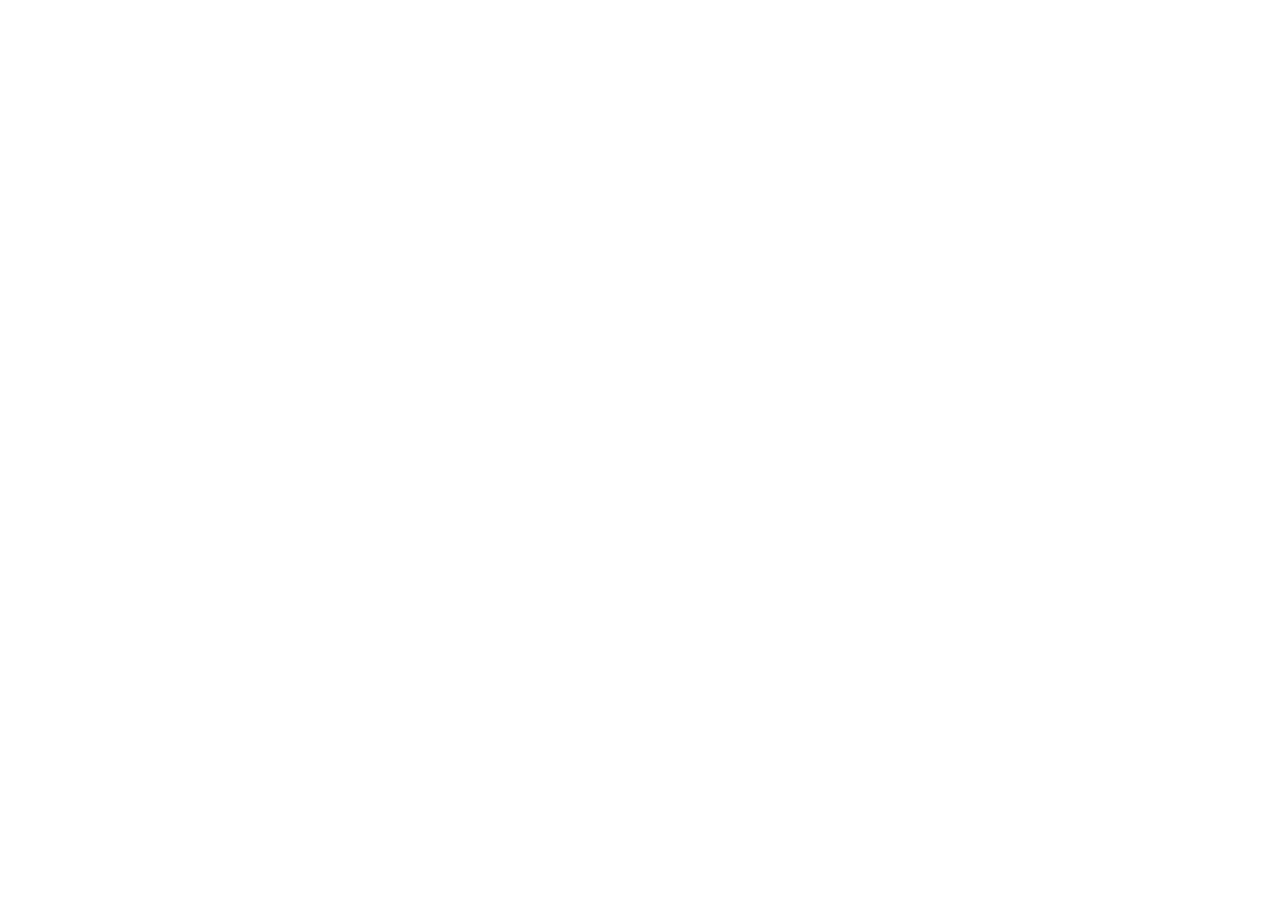
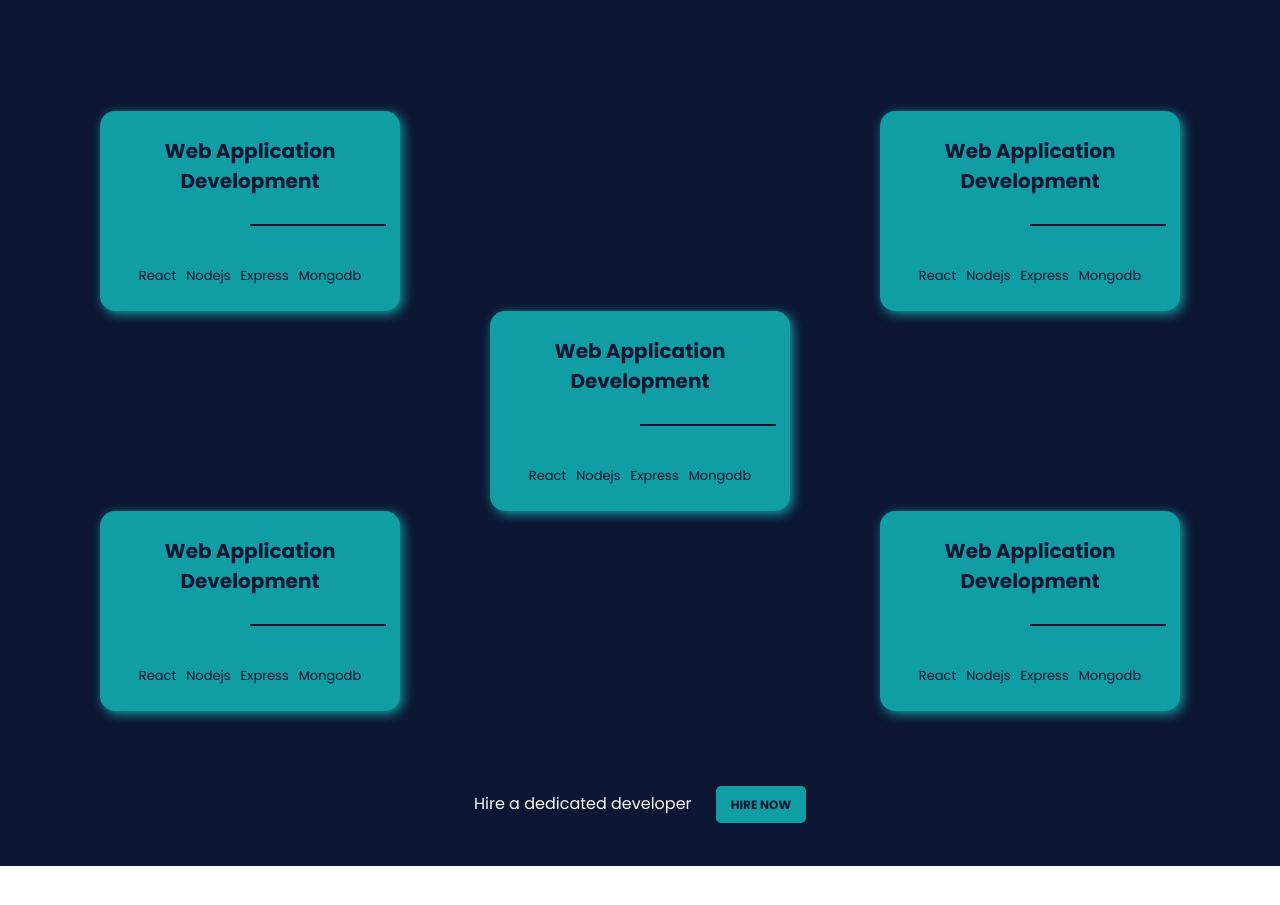
Before and after one commit to abusaidshabib/werox, a React (Create React App) app: page / in a window 1280 px wide. Shown: the part 1661-2566 px from the top of the page. Before the commit the page ends 1438 px from the top, so only its background shows below. Built offline with nearby package versions, Linux system fonts and the light colour scheme.

Commit message:
Service we provide added

```diff
--- a/src/Pages/Home/Home/Home.js
+++ b/src/Pages/Home/Home/Home.js
@@ -1,12 +1,14 @@
 import React from 'react';
 import Hero from '../HeroSection/Hero';
 import WhatWeDo from '../WhatWeDo/WhatWeDo';
+import WhatWeProvide from '../WhatWeProvide/WhatWeProvide';
 
 const Home = () => {
   return (
     <div>
       <Hero></Hero>
       <WhatWeDo></WhatWeDo>
+      <WhatWeProvide></WhatWeProvide>
     </div>
   );
 };
--- /dev/null
+++ b/src/Pages/Home/WhatWeProvide/WhatWeProvide.css
@@ -0,0 +1,112 @@
+.wh-we-pro{
+    width: 100%;
+    min-height: 100vh;
+    background: var(--darkBlue);
+    color: #fafafa;
+    padding: var(--bothGaps);
+    padding-top: 5rem;
+    padding-bottom: 5rem;
+    margin: 5rem 0;
+    text-align: center;
+}
+
+.service-card-container{
+    position: relative;
+    width: 100%;
+    height: 750px;
+    padding-top: 10rem;
+}
+
+.service-card{
+    position: absolute;
+    display: grid;
+    width: 300px;
+    height: 200px;
+    background: var(--lightTeal);
+    color: var(--darkBlue);
+    border-radius: 1.5rem;
+    padding: 2.5rem 1.4rem;
+    text-align: center;
+}
+
+.s-title{
+    position: relative;
+    font-size: 2rem;
+}
+
+.s-title::before{
+    content: '';
+    position: absolute;
+    width: 50%;
+    height: 0.2rem;
+    background: var(--darkBlue);
+    right: 0;
+    bottom: 0.5rem;
+}
+
+.service-card .skills{
+    list-style: none;
+    display: flex;
+    flex-wrap: wrap;
+    align-self: flex-end;
+    justify-content: center;
+    font-size: 1.3rem;
+    gap: 0.3rem 1rem;
+}
+
+#service1{
+    background: var(--lightTeal);
+    box-shadow: 3px 3px 12px var(--lightTeal);
+}
+#service2{
+    background: var(--lightTeal);
+    box-shadow: 3px 3px 12px var(--lightTeal);
+    right: 0;
+}
+#service3{
+    background: var(--lightTeal);
+    box-shadow: 3px 3px 12px var(--lightTeal);
+    left: calc(50% - 150px);
+    top: 300px;
+}
+#service4{
+    background: var(--lightTeal);
+    box-shadow: 3px 3px 12px var(--lightTeal);
+    top: 500px;
+}
+#service5{
+    background: var(--lightTeal);
+    box-shadow: 3px 3px 12px var(--lightTeal);
+    right: 0;
+    top: 500px;
+}
+
+.hire-text{
+    margin-top: 3rem;
+    font-size: 1.6rem;
+}
+
+.hire-text a{
+    position: relative;
+    text-decoration: none;
+    text-transform: uppercase;
+    margin-left: 2rem;
+    border-radius: 5px;
+    font-weight: bold;
+    font-size: 1.2rem;
+    color: var(--darkBlue);
+    padding: 1rem 1.5rem;
+    background: var(--lightTeal);
+    z-index: 1;
+    transition: top 0.3s;
+}
+
+.hire-text a:hover{
+    top: -2px;
+    box-shadow: 0.3rem 0.3rem 0rem 0.2rem #0b686b;
+}
+
+.hire-text a:active{
+    top: 0;
+    box-shadow: 0.3rem 0.3rem 0rem 0.1rem #0b686b;
+}
--- /dev/null
+++ b/src/Pages/Home/WhatWeProvide/WhatWeProvide.js
@@ -0,0 +1,68 @@
+import React from 'react';
+import { Link } from 'react-router-dom';
+import './WhatWeProvide.css'
+
+const WhatWeProvide = () => {
+    return (
+        <div className='wh-we-pro'>
+            <p className='subTitle'>
+                We Provide to Customer
+            </p>
+            <h2 className='title2'>
+                <span className='highlight_word'>Take Your </span>
+                Business <span className='highlight_word'>to the </span><br />
+                next level
+            </h2>
+            <div className='service-card-container'>
+                <div className='service-card' id='service1'>
+                    <h3 className='s-title'>Web Application Development</h3>
+                    <ul className='skills'>
+                        <li>React</li>
+                        <li>Nodejs</li>
+                        <li>Express</li>
+                        <li>Mongodb</li>
+                    </ul>
+                </div>
+                <div className='service-card' id='service2'>
+                    <h3 className='s-title'>Web Application Development</h3>
+                    <ul className='skills'>
+                        <li>React</li>
+                        <li>Nodejs</li>
+                        <li>Express</li>
+                        <li>Mongodb</li>
+                    </ul>
+                </div>
+                <div className='service-card' id='service3'>
+                    <h3 className='s-title'>Web Application Development</h3>
+                    <ul className='skills'>
+                        <li>React</li>
+                        <li>Nodejs</li>
+                        <li>Express</li>
+                        <li>Mongodb</li>
+                    </ul>
+                </div>
+                <div className='service-card' id='service4'>
+                    <h3 className='s-title'>Web Application Development</h3>
+                    <ul className='skills'>
+                        <li>React</li>
+                        <li>Nodejs</li>
+                        <li>Express</li>
+                        <li>Mongodb</li>
+                    </ul>
+                </div>
+                <div className='service-card' id='service5'>
+                    <h3 className='s-title'>Web Application Development</h3>
+                    <ul className='skills'>
+                        <li>React</li>
+                        <li>Nodejs</li>
+                        <li>Express</li>
+                        <li>Mongodb</li>
+                    </ul>
+                </div>
+            </div>
+            <p className='hire-text'>Hire a dedicated developer <Link>Hire Now</Link></p>
+        </div>
+    );
+};
+
+export default WhatWeProvide;
```
